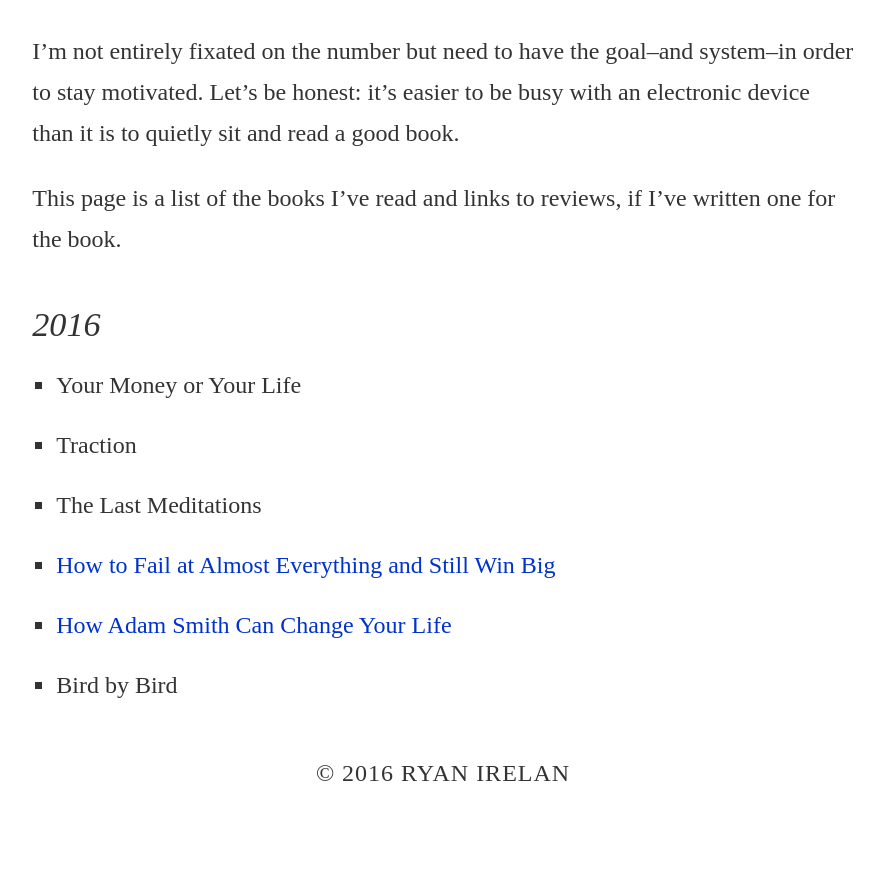
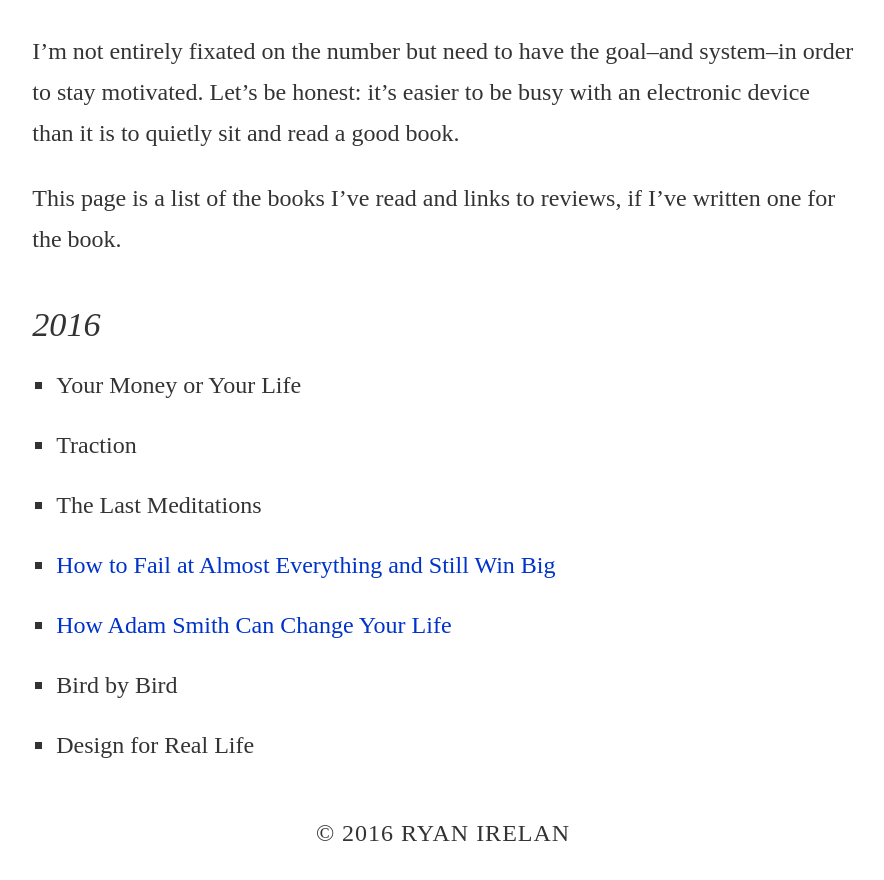
Before and after one commit to ryanirelan/ryanirelan.github.io, a Jekyll site: the page built from books/index.markdown, in a window 1280 px wide and 900 px high, scrolled down 1097 px. Shown: the top 880 px of the window, without its empty margins (197-1081 px from the left). Built offline with Jekyll 4.4.1, drawn with Linux system fonts in a browser that asks for light colours; nearby versions of some CDN libraries; some web fonts are replaced; before the commit the page ends 1937 px from its top, so only the background shows below that.

Commit message:
Update index.markdown

```diff
--- a/books/index.markdown
+++ b/books/index.markdown
@@ -27,3 +27,4 @@ This page is a list of the books I've read and links to reviews, if I've written
 * [How to Fail at Almost Everything and Still Win Big](http://ryanirelan.com/2016/02/28/how-to-fail-at-almost-everything-and-still-win-big.html)
 * [How Adam Smith Can Change Your Life](http://ryanirelan.com/2016/02/29/how-adam-smith-can-change-your-life-russ-roberts.html)
 * Bird by Bird
+* Design for Real Life
```
